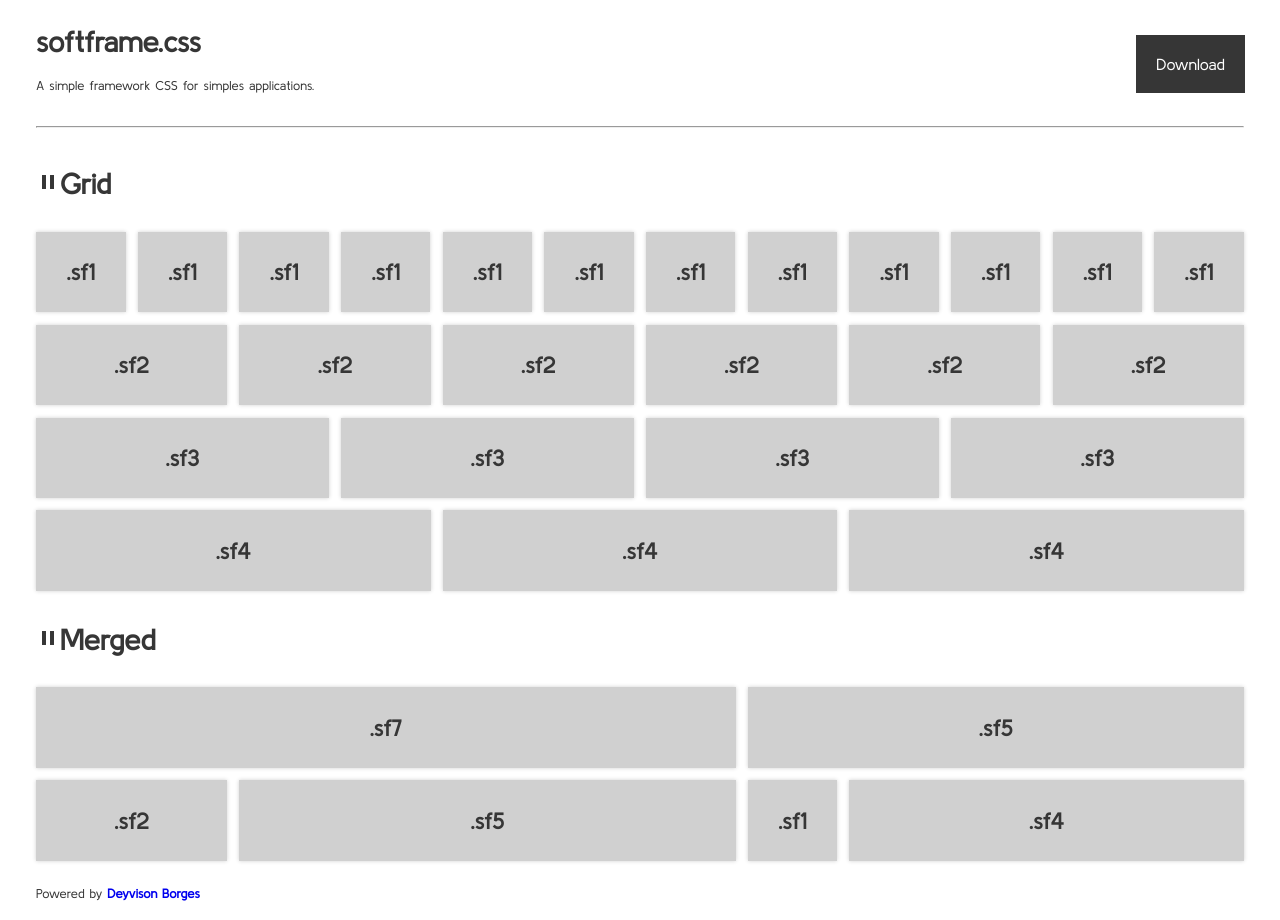
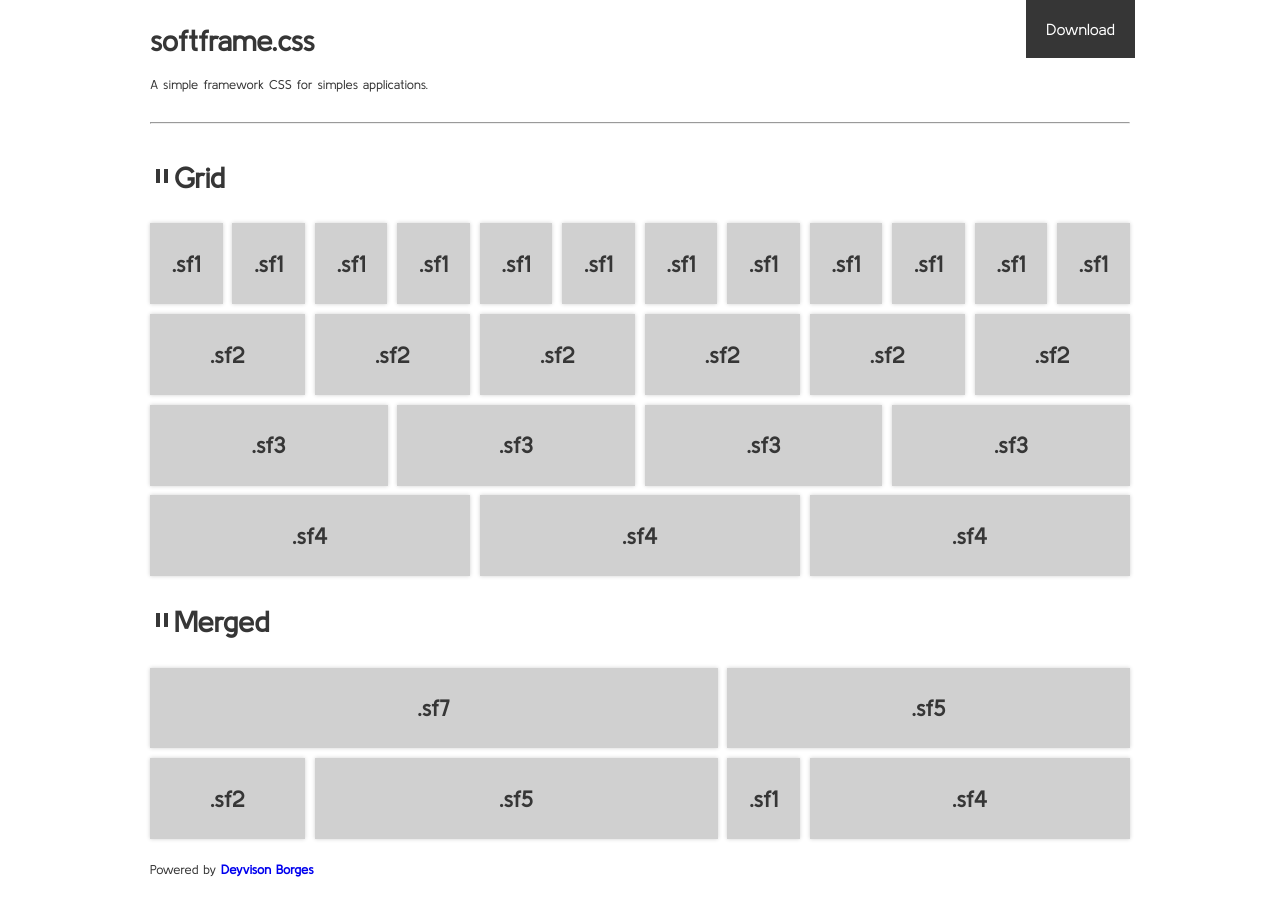
Before and after one commit to softframecss/softframecss, a website: page index.html in a window 1280 px wide. After the commit the page ends 894 px from the top, so only its background shows below. Drawn offline with Linux system fonts and the light colour scheme.

Commit message:
cor: link download

```diff
--- a/css/softframe.css
+++ b/css/softframe.css
@@ -44,7 +44,7 @@ p { font-size: 0.8rem; color: var(--dark-gray);}
     position: absolute;
     top: 0;
     right: 0;
-    margin: 35px;
+    margin: 0 145px;
     background-color: var(--dark-gray);
     color: var(--white);
     padding: 20px;
@@ -68,7 +68,7 @@ a {
 .sf {
     position: relative;
     display: flex;
-    padding: 0 30px; /* remove this in you project */
+    padding: 0 145px; /* remove this in you project */
 }
 .pf { padding: 5px; } /* padding */
 
```
